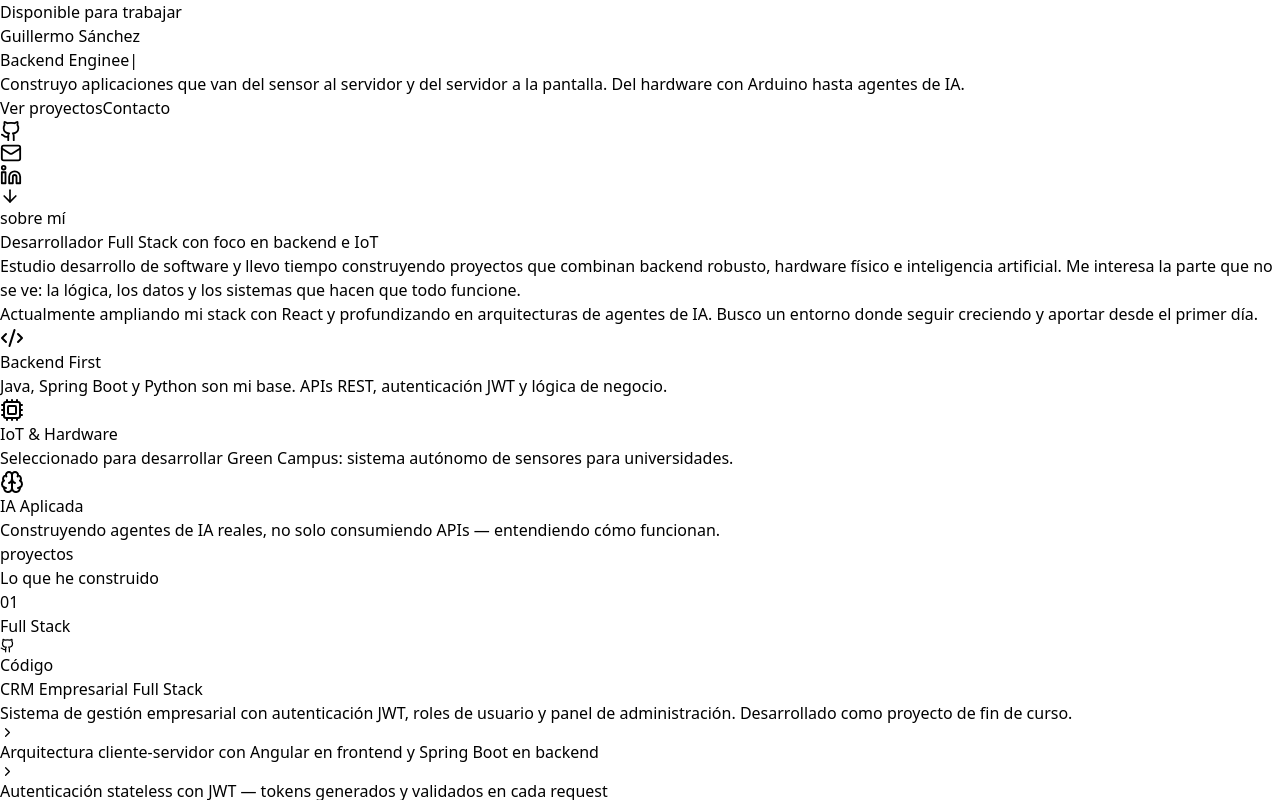
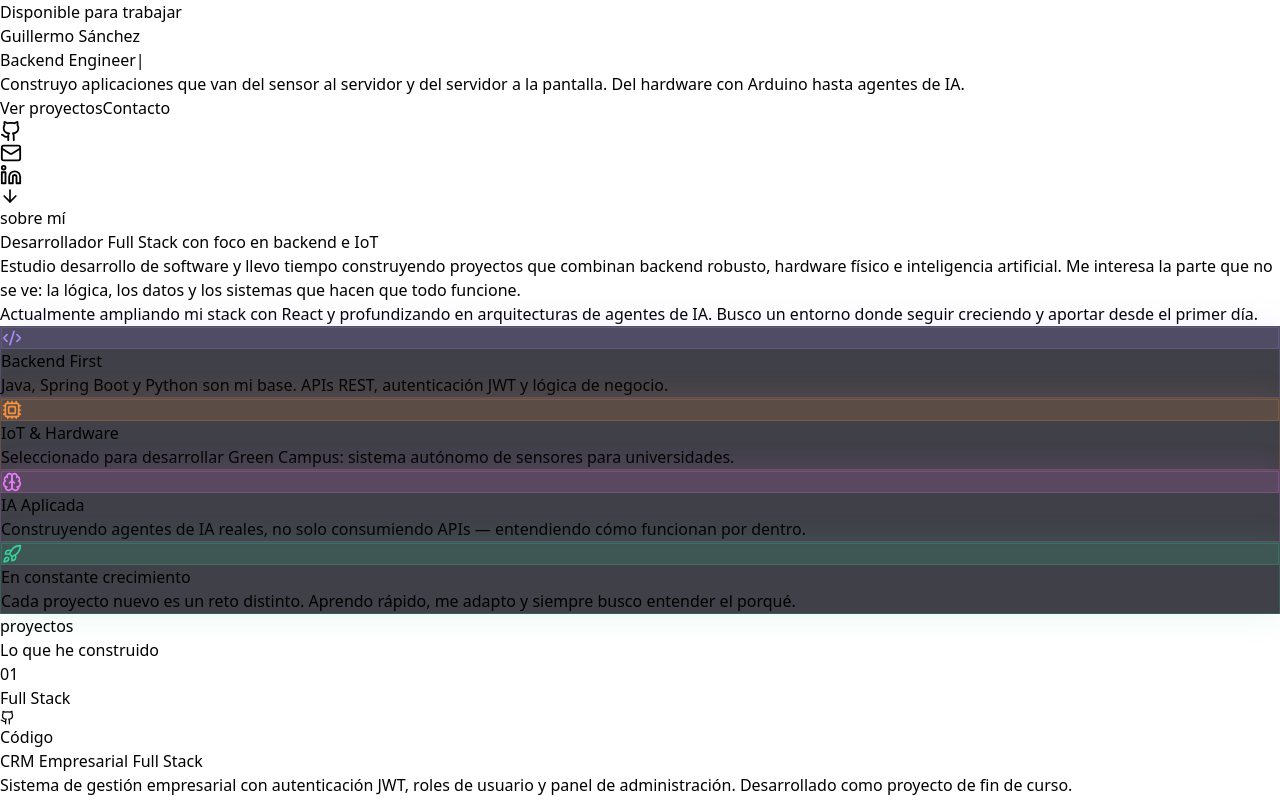
Before and after one commit to grilletee/portfolio, a React app: page / in a window 1280 px wide. Shown: the top 800 px of the page. Built offline with nearby package versions, Linux system fonts and the light colour scheme; the HTML template or start-up script is replaced by a standard one.

Commit message:
feat: redesign About section, add global background

```diff
--- a/src/App.jsx
+++ b/src/App.jsx
@@ -6,12 +6,26 @@ import Contact from './components/sections/Contact'
 
 function App() {
   return (
-    <main className="bg-gray-950 text-white min-h-screen">
-      <Hero />
-      <About />
-      <Projects />
-      <Skills />
-      <Contact />
+    <main className="relative bg-gray-950 text-white min-h-screen">
+      <div className="fixed inset-0 z-0 pointer-events-none">
+        <div className="absolute inset-0 bg-[radial-gradient(ellipse_at_top,_var(--tw-gradient-stops))] from-violet-950/40 via-gray-950 to-gray-950" />
+        <div
+          className="absolute inset-0 opacity-20"
+          style={{
+            backgroundImage: "radial-gradient(circle, #6d28d9 1px, transparent 1px)",
+            backgroundSize: "40px 40px",
+          }}
+        />
+      </div>
+
+      {/* Contenido encima del fondo */}
+      <div className="relative z-10">
+        <Hero />
+        <About />
+        <Projects />
+        <Skills />
+        <Contact />
+      </div>
     </main>
   )
 }
--- a/src/components/sections/About.jsx
+++ b/src/components/sections/About.jsx
@@ -1,57 +1,141 @@
-import { Code2, Cpu, Brain } from "lucide-react"
+import { useEffect, useRef, useState } from "react"
+import { Code2, Cpu, Brain, Rocket } from "lucide-react"
 
-const highlights = [
+const cards = [
   {
     icon: Code2,
     title: "Backend First",
     desc: "Java, Spring Boot y Python son mi base. APIs REST, autenticación JWT y lógica de negocio.",
+    color: "#a78bfa",
+    glow: "rgba(167,139,250,0.15)",
+    border: "rgba(167,139,250,0.2)",
   },
   {
     icon: Cpu,
     title: "IoT & Hardware",
     desc: "Seleccionado para desarrollar Green Campus: sistema autónomo de sensores para universidades.",
+    color: "#fb923c",
+    glow: "rgba(251,146,60,0.15)",
+    border: "rgba(251,146,60,0.2)",
   },
   {
     icon: Brain,
     title: "IA Aplicada",
-    desc: "Construyendo agentes de IA reales, no solo consumiendo APIs — entendiendo cómo funcionan.",
+    desc: "Construyendo agentes de IA reales, no solo consumiendo APIs — entendiendo cómo funcionan por dentro.",
+    color: "#e879f9",
+    glow: "rgba(232,121,249,0.15)",
+    border: "rgba(232,121,249,0.2)",
+  },
+  {
+    icon: Rocket,
+    title: "En constante crecimiento",
+    desc: "Cada proyecto nuevo es un reto distinto. Aprendo rápido, me adapto y siempre busco entender el porqué.",
+    color: "#34d399",
+    glow: "rgba(52,211,153,0.15)",
+    border: "rgba(52,211,153,0.2)",
   },
 ]
 
+function AnimatedCard({ card, index }) {
+  const ref = useRef(null)
+  const [visible, setVisible] = useState(false)
+
+  useEffect(() => {
+    const observer = new IntersectionObserver(
+      ([entry]) => { if (entry.isIntersecting) setVisible(true) },
+      { threshold: 0.1 }
+    )
+    if (ref.current) observer.observe(ref.current)
+    return () => observer.disconnect()
+  }, [])
+
+  const Icon = card.icon
+
+  return (
+    <div
+      ref={ref}
+      className="group relative rounded-2xl p-6 transition-all duration-700"
+      style={{
+        opacity: visible ? 1 : 0,
+        transform: visible ? "translateY(0)" : "translateY(32px)",
+        transitionDelay: `${index * 100}ms`,
+        background: "rgba(17,17,27,0.8)",
+        border: `1px solid ${card.border}`,
+        boxShadow: visible ? `0 0 30px ${card.glow}` : "none",
+      }}
+    >
+      {/* Hover glow overlay */}
+      <div
+        className="absolute inset-0 rounded-2xl opacity-0 group-hover:opacity-100 transition-opacity duration-300 pointer-events-none"
+        style={{
+          background: `radial-gradient(circle at 50% 0%, ${card.glow}, transparent 70%)`,
+        }}
+      />
+
+      <div className="relative z-10">
+        <div
+          className="w-10 h-10 rounded-xl flex items-center justify-center mb-4"
+          style={{ background: `${card.glow}`, border: `1px solid ${card.border}` }}
+        >
+          <Icon size={20} style={{ color: card.color }} />
+        </div>
+        <p className="font-bold text-white mb-2">{card.title}</p>
+        <p className="text-gray-400 text-sm leading-relaxed">{card.desc}</p>
+      </div>
+    </div>
+  )
+}
+
 export default function About() {
+  const ref = useRef(null)
+  const [visible, setVisible] = useState(false)
+
+  useEffect(() => {
+    const observer = new IntersectionObserver(
+      ([entry]) => { if (entry.isIntersecting) setVisible(true) },
+      { threshold: 0.1 }
+    )
+    if (ref.current) observer.observe(ref.current)
+    return () => observer.disconnect()
+  }, [])
+
   return (
     <section id="about" className="py-24 px-6">
-      <div className="max-w-3xl mx-auto text-center">
+      <div className="max-w-6xl mx-auto">
+
+        {/* Header */}
+        <div
+          ref={ref}
+          className="text-center mb-16 transition-all duration-700"
+          style={{
+            opacity: visible ? 1 : 0,
+            transform: visible ? "translateY(0)" : "translateY(24px)",
+          }}
+        >
           <p className="text-violet-400 text-sm font-mono mb-3">sobre mí</p>
           <h2 className="text-3xl md:text-4xl font-bold mb-6">
             Desarrollador Full Stack con foco en backend e IoT
           </h2>
-        <p className="text-gray-400 leading-relaxed mb-4">
+          <p className="text-gray-400 leading-relaxed max-w-2xl mx-auto mb-3">
             Estudio desarrollo de software y llevo tiempo construyendo proyectos
-          que combinan backend robusto, hardware físico e inteligencia
-          artificial. Me interesa la parte que no se ve: la lógica, los datos
-          y los sistemas que hacen que todo funcione.
+            que combinan backend robusto, hardware físico e inteligencia artificial.
+            Me interesa la parte que no se ve: la lógica, los datos y los sistemas
+            que hacen que todo funcione.
           </p>
-        <p className="text-gray-400 leading-relaxed mb-12">
+          <p className="text-gray-400 leading-relaxed max-w-2xl mx-auto">
             Actualmente ampliando mi stack con React y profundizando en
             arquitecturas de agentes de IA. Busco un entorno donde seguir
             creciendo y aportar desde el primer día.
           </p>
+        </div>
 
-        <div className="grid sm:grid-cols-3 gap-4">
-          {highlights.map(({ icon: Icon, title, desc }) => (
-            <div
-              key={title}
-              className="flex flex-col items-center gap-3 p-6 rounded-xl bg-gray-900/50 border border-gray-800 hover:border-violet-500/30 transition-colors text-center"
-            >
-              <div className="text-violet-400">
-                <Icon size={24} />
-              </div>
-              <p className="font-medium text-white text-sm">{title}</p>
-              <p className="text-gray-400 text-sm leading-relaxed">{desc}</p>
-            </div>
+        {/* Cards 2x2 */}
+        <div className="grid sm:grid-cols-2 gap-5">
+          {cards.map((card, i) => (
+            <AnimatedCard key={card.title} card={card} index={i} />
           ))}
         </div>
+
       </div>
     </section>
   )
--- a/src/components/sections/Skills.jsx
+++ b/src/components/sections/Skills.jsx
@@ -1,3 +1,141 @@
+import { useEffect, useRef, useState } from "react"
+import { skills } from "../../data/skills"
+
+const logos = {
+  Backend: (
+    <svg viewBox="0 0 24 24" className="w-10 h-10" fill="none">
+      <rect x="2" y="3" width="20" height="14" rx="2" stroke="#a78bfa" strokeWidth="1.5"/>
+      <path d="M8 21h8M12 17v4" stroke="#a78bfa" strokeWidth="1.5" strokeLinecap="round"/>
+      <path d="M7 8l3 3-3 3M13 14h4" stroke="#a78bfa" strokeWidth="1.5" strokeLinecap="round" strokeLinejoin="round"/>
+    </svg>
+  ),
+  Frontend: (
+    <svg viewBox="0 0 24 24" className="w-10 h-10" fill="none">
+      <path d="M12 2L2 7l10 5 10-5-10-5z" stroke="#22d3ee" strokeWidth="1.5" strokeLinejoin="round"/>
+      <path d="M2 17l10 5 10-5M2 12l10 5 10-5" stroke="#22d3ee" strokeWidth="1.5" strokeLinejoin="round"/>
+    </svg>
+  ),
+  "Bases de datos": (
+    <svg viewBox="0 0 24 24" className="w-10 h-10" fill="none">
+      <ellipse cx="12" cy="6" rx="8" ry="3" stroke="#34d399" strokeWidth="1.5"/>
+      <path d="M4 6v4c0 1.657 3.582 3 8 3s8-1.343 8-3V6" stroke="#34d399" strokeWidth="1.5"/>
+      <path d="M4 10v4c0 1.657 3.582 3 8 3s8-1.343 8-3v-4" stroke="#34d399" strokeWidth="1.5"/>
+    </svg>
+  ),
+  "IoT & Hardware": (
+    <svg viewBox="0 0 24 24" className="w-10 h-10" fill="none">
+      <rect x="7" y="7" width="10" height="10" rx="1" stroke="#fb923c" strokeWidth="1.5"/>
+      <path d="M9 2v3M15 2v3M9 19v3M15 19v3M2 9h3M2 15h3M19 9h3M19 15h3" stroke="#fb923c" strokeWidth="1.5" strokeLinecap="round"/>
+      <circle cx="12" cy="12" r="2" fill="#fb923c"/>
+    </svg>
+  ),
+  Herramientas: (
+    <svg viewBox="0 0 24 24" className="w-10 h-10" fill="none">
+      <path d="M14.7 6.3a1 1 0 000 1.4l1.6 1.6a1 1 0 001.4 0l3-3a8 8 0 01-11 11l-3 3a1 1 0 01-1.4 0l-1.6-1.6a1 1 0 010-1.4l3-3A8 8 0 0114.7 6.3z" stroke="#f472b6" strokeWidth="1.5" strokeLinecap="round" strokeLinejoin="round"/>
+    </svg>
+  ),
+  "IA & Agentes": (
+    <svg viewBox="0 0 24 24" className="w-10 h-10" fill="none">
+      <path d="M12 2a4 4 0 014 4v1h1a2 2 0 012 2v6a2 2 0 01-2 2H7a2 2 0 01-2-2V9a2 2 0 012-2h1V6a4 4 0 014-4z" stroke="#e879f9" strokeWidth="1.5"/>
+      <circle cx="9" cy="12" r="1" fill="#e879f9"/>
+      <circle cx="15" cy="12" r="1" fill="#e879f9"/>
+      <path d="M9 16s1 1.5 3 1.5 3-1.5 3-1.5" stroke="#e879f9" strokeWidth="1.5" strokeLinecap="round"/>
+    </svg>
+  ),
+}
+
+const categoryStyle = {
+  Backend:          { glow: "rgba(167,139,250,0.15)", border: "rgba(167,139,250,0.2)",  text: "#a78bfa" },
+  Frontend:         { glow: "rgba(34,211,238,0.15)",  border: "rgba(34,211,238,0.2)",   text: "#22d3ee" },
+  "Bases de datos": { glow: "rgba(52,211,153,0.15)",  border: "rgba(52,211,153,0.2)",   text: "#34d399" },
+  "IoT & Hardware": { glow: "rgba(251,146,60,0.15)",  border: "rgba(251,146,60,0.2)",   text: "#fb923c" },
+  Herramientas:     { glow: "rgba(244,114,182,0.15)", border: "rgba(244,114,182,0.2)",  text: "#f472b6" },
+  "IA & Agentes":   { glow: "rgba(232,121,249,0.15)", border: "rgba(232,121,249,0.2)",  text: "#e879f9" },
+}
+
+function SkillCard({ category, items, index }) {
+  const ref = useRef(null)
+  const [visible, setVisible] = useState(false)
+
+  useEffect(() => {
+    const observer = new IntersectionObserver(
+      ([entry]) => { if (entry.isIntersecting) setVisible(true) },
+      { threshold: 0.1 }
+    )
+    if (ref.current) observer.observe(ref.current)
+    return () => observer.disconnect()
+  }, [])
+
+  const style = categoryStyle[category] || {
+    glow: "rgba(255,255,255,0.05)",
+    border: "rgba(255,255,255,0.1)",
+    text: "#fff",
+  }
+  const logo = logos[category] || null
+
+  return (
+    <div
+      ref={ref}
+      className="group relative rounded-2xl p-6 transition-all duration-700"
+      style={{
+        opacity: visible ? 1 : 0,
+        transform: visible ? "translateY(0)" : "translateY(32px)",
+        transitionDelay: `${index * 80}ms`,
+        background: "rgba(17,17,27,0.8)",
+        border: `1px solid ${style.border}`,
+        boxShadow: visible ? `0 0 30px ${style.glow}` : "none",
+      }}
+    >
+      {/* Hover glow overlay */}
+      <div
+        className="absolute inset-0 rounded-2xl opacity-0 group-hover:opacity-100 transition-opacity duration-300 pointer-events-none"
+        style={{
+          background: `radial-gradient(circle at 50% 0%, ${style.glow}, transparent 70%)`,
+        }}
+      />
+
+      {/* Logo + title */}
+      <div className="flex items-center gap-3 mb-5">
+        <div className="shrink-0">{logo}</div>
+        <p className="text-sm font-bold tracking-widest uppercase" style={{ color: style.text }}>
+          {category}
+        </p>
+      </div>
+
+      {/* Items */}
+      <div className="flex flex-wrap gap-2">
+        {items.map((item) => (
+          <span
+            key={item}
+            className="text-xs px-3 py-1.5 rounded-lg font-mono text-gray-300 transition-colors duration-200 group-hover:text-white"
+            style={{
+              background: "rgba(255,255,255,0.04)",
+              border: "1px solid rgba(255,255,255,0.08)",
+            }}
+          >
+            {item}
+          </span>
+        ))}
+      </div>
+    </div>
+  )
+}
+
 export default function Skills() {
-  return <section id="skills">Skills</section>
+  return (
+    <section id="skills" className="py-24 px-6">
+      <div className="max-w-6xl mx-auto">
+        <div className="text-center mb-16">
+          <p className="text-violet-400 text-sm font-mono mb-3">stack</p>
+          <h2 className="text-3xl md:text-4xl font-bold">Tecnologías y herramientas</h2>
+        </div>
+
+        <div className="grid sm:grid-cols-2 lg:grid-cols-3 gap-5">
+          {skills.map((skill, i) => (
+            <SkillCard key={skill.category} {...skill} index={i} />
+          ))}
+        </div>
+      </div>
+    </section>
+  )
 }
--- a/src/data/skills.js
+++ b/src/data/skills.js
@@ -17,6 +17,10 @@ export const skills = [
   },
   {
     category: "Herramientas",
-    items: ["Git", "GitHub", "Vite", "VS Code", "Linux", "Vercel"],
+    items: ["Git", "GitHub", "Vite", "Linux", "Vercel"],
   },
+  {
+  category: "IA & Agentes",
+  items: ["LLMs", "Prompt Engineering", "Python AI", "APIs de IA"],
+}
 ]
```
Also changed, not shown: src/components/sections/Hero.jsx (+2 -13 lines). Lines whose indentation alone changed are shown as unchanged.
